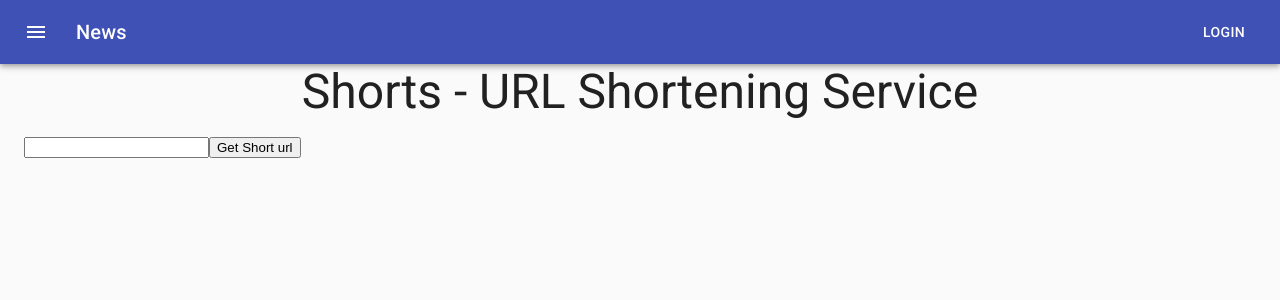
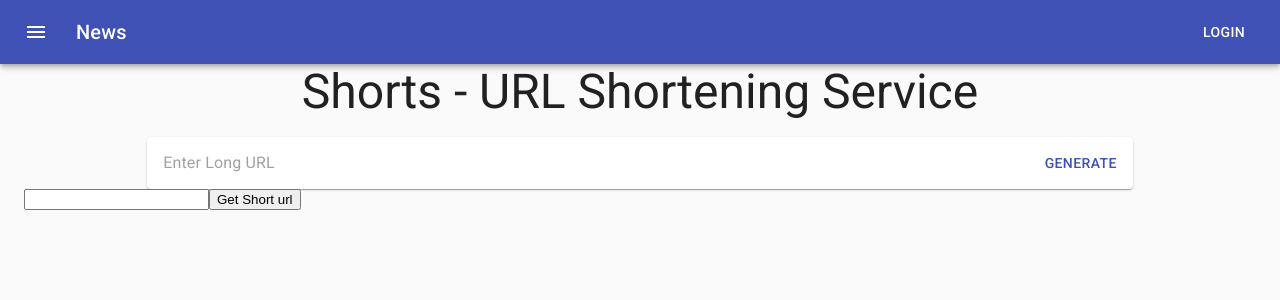
Before and after one commit to BhavyaCodes/url-shortener-ts-frontend, a React (Create React App) app: page / in a window 1280 px wide. Shown: the top 300 px of the page. Built offline with nearby package versions, Linux system fonts and the light colour scheme.

Commit message:
add MUI Input for url

```diff
--- a/src/Form.tsx
+++ b/src/Form.tsx
@@ -1,13 +1,50 @@
 import React, { useState, useRef } from "react";
 
+import { makeStyles, Theme, createStyles } from "@material-ui/core/styles";
 import Typography from "@material-ui/core/Typography";
 import Container from "@material-ui/core/Container";
+import Paper from "@material-ui/core/Paper";
+import InputBase from "@material-ui/core/InputBase";
+import Button from "@material-ui/core/Button";
 
 import Navbar from "./Navbar";
 import axios from "axios";
 import { API_URL } from "./config";
 
+const useStyles = makeStyles((theme: Theme) =>
+  createStyles({
+    root: {
+      padding: "2px 4px",
+      display: "flex",
+      alignItems: "center",
+      width: 400,
+    },
+    inputContainer: {
+      alignItems: "center",
+      justifyContent: "center",
+      width: "80%",
+      display: "flex",
+      marginLeft: "auto",
+      marginRight: "auto",
+      padding: theme.spacing(1),
+    },
+    input: {
+      marginLeft: theme.spacing(1),
+      flex: 1,
+      width: "100%",
+    },
+    iconButton: {
+      padding: 10,
+    },
+    divider: {
+      height: 28,
+      margin: 4,
+    },
+  })
+);
+
 export default function Form() {
+  const classes = useStyles();
   const [shortUrl, setShortUrl] = useState<string>("");
   const baseUrl = window.location.origin;
   const textInputRef = useRef<HTMLInputElement>(null);
@@ -26,6 +63,14 @@ export default function Form() {
         <Typography variant="h3" gutterBottom align="center">
           Shorts - URL Shortening Service
         </Typography>
+        <Paper component="form" className={classes.inputContainer}>
+          <InputBase
+            className={classes.input}
+            placeholder="Enter Long URL"
+            inputProps={{ "aria-label": "search google maps" }}
+          />
+          <Button color="primary">Generate</Button>
+        </Paper>
         <form onSubmit={handleSubmit}>
           <input type="url" ref={textInputRef} />
           <button type="submit">Get Short url</button>
```
